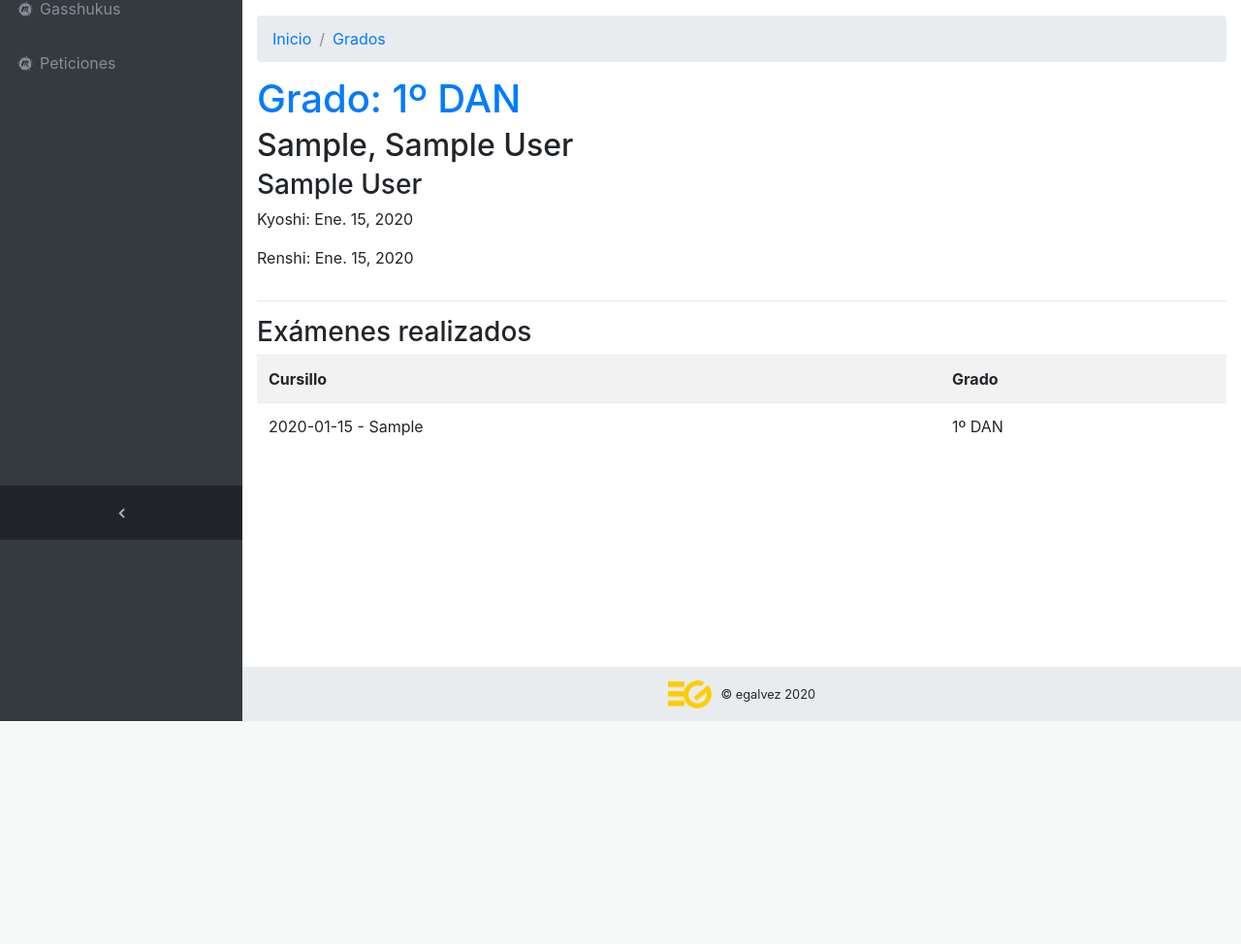
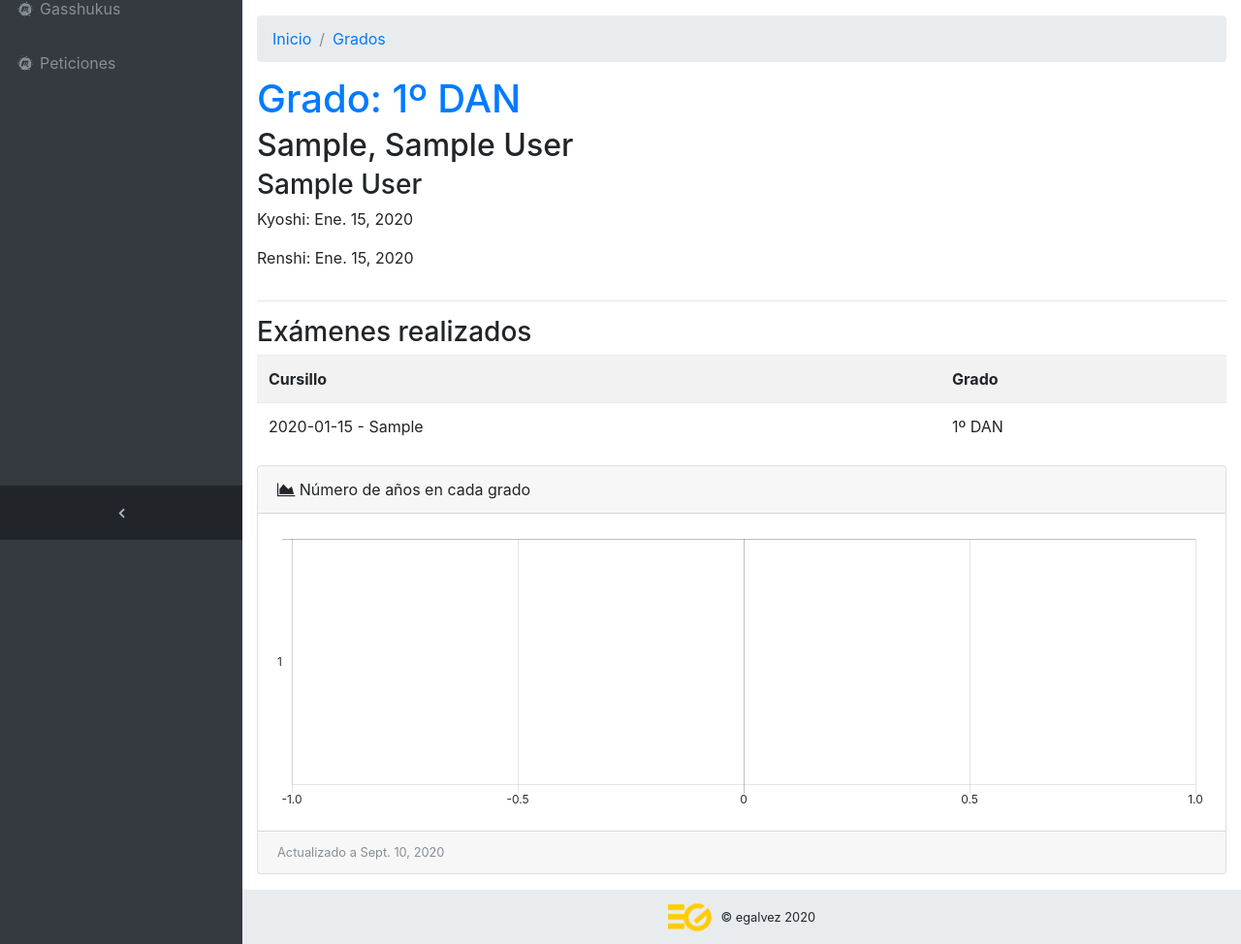
Before and after one commit to kikega/ogkke, a Django app: page /alumnos/1/1 in a window 1280 px wide. Shown: the part 243-1217 px from the top of the page at 97% size. Before the commit the page ends 987 px from the top, so only its background shows below. Run offline with Django 3.2, Linux system fonts and the light colour scheme; a user stored in the database is signed in; tables that the repository leaves empty hold one stand-in row (values such as "Sample post"); some libraries are stand-ins or nearby versions.

Commit message:
Añadido los gráficos de tiempo en grado

```diff
--- a/administracion/views.py
+++ b/administracion/views.py
@@ -1,8 +1,10 @@
 import datetime
+import json
 from django.shortcuts import render, redirect
 from django.contrib.auth import authenticate, login, logout
 from django.contrib.auth.mixins import LoginRequiredMixin
 from django.contrib.auth.decorators import login_required
+from django.core import serializers
 from django.db.models import Q
 from django.views.generic import TemplateView, ListView
 from administracion.models import Dojo, Alumno, Examen, Cursillo, Peticion
@@ -69,14 +71,31 @@ def alumnos_view(request,grado=1):
 
 @login_required
 def alumnos_detalle_view(request, grado, id):
-    """Función que lista los detalles de un alumno y los eventos en los cuales se ha examinado"""
+    """Función que lista los detalles de un alumno, los eventos en los cuales se ha examinado
+    Y los años que ha estado en cada grado"""
     alumno = Alumno.objects.get(id=id)
     examen = Examen.objects.filter(alumno=id)
     hoy = datetime.date.today()
-    for year in examen:
-        print("Año {} - Grado {}".format(year.evento.fecha.year, year.grado))
-        print(hoy.year)
-    return render(request, 'alumnodetalle.html', {'alumno':alumno, 'examen':examen})
+    anios = list()
+    exm = list()
+    for idx in range(0, len(examen)):
+        exm.append(examen[idx].grado)
+        if idx == len(examen) - 1:
+            anios.append(hoy.year - examen[idx].evento.fecha.year)
+        else:
+            anios.append(examen[idx+1].evento.fecha.year - examen[idx].evento.fecha.year)
+
+    # grafico = dict(zip(exm, anios))
+
+    # data = serializers.serialize('json', grafico, fields=('x','y'))
+
+    return render(request, 'alumnodetalle.html', {
+        'alumno':alumno,
+        'examen':examen,
+        'hoy':hoy,
+        'exm': exm,
+        'anios': anios
+        })
 
 
 @login_required
--- a/static/js/sb-admin.js
+++ b/static/js/sb-admin.js
@@ -65,7 +65,7 @@ Chart.defaults.global.defaultFontColor = '#292b2c';
 // -- Area Chart Example
 var ctx = document.getElementById("myAreaChart");
 var myLineChart = new Chart(ctx, {
-  type: 'line',
+  type: 'bar',
   data: {
     labels: ["1", "2", "3", "4", "5", "6", "7", "8", "9", "10"],
     datasets: [{
--- a/templates/alumnodetalle.html
+++ b/templates/alumnodetalle.html
@@ -52,8 +52,94 @@
       </div>
     </div>
 
+    <!-- <div class="row">
+      <div class="col">
+        <h3>Años en un grado</h3>
+          <table class="table table-striped">
+            <tr>
+              <th>Examen</th>
+              <th>Años</th>
+            </tr>
+            {% for g, y in grafico.items %}
+              <tr>
+                <td>{{ g }}º DAN</td>
+                <td>{{ y }}</td>
+              </tr>
+            {% endfor %}
+          </table>
+      </div>
+    </div> -->
+
+    <div class="card mb-3">
+      <div class="card-header">
+        <i class="fa fa-area-chart"></i>
+        Número de años en cada grado
+      </div>
+      <div class="card-body">
+        <canvas id="myChartGrados" width="100%" height="30"></canvas>
+      </div>
+      <div class="card-footer small text-muted">
+        Actualizado a {{ hoy }}
+      </div>
+    </div>
+
 
   </div>
 </div>
 
+
+
+
 {% endblock container %}
+
+
+{% block script_js %}
+
+<script>
+
+  var ctx = document.getElementById("myChartGrados");
+  var myLineChart = new Chart(ctx, {
+    type: 'horizontalBar',
+    data: {
+      labels: {{ exm }},
+      datasets: [{
+        label: "Dan",
+        backgroundColor: "rgba(2,117,216,0.7)",
+        borderColor: "rgba(2,117,216,1)",
+        data: {{ anios }},
+      }],
+    },
+    options: {
+      scales: {
+        xAxes: [{
+          time: {
+            unit: 'year'
+          },
+          gridLines: {
+            display: true
+          },
+          ticks: {
+            maxTicksLimit: 6
+          }
+        }],
+        yAxes: [{
+          ticks: {
+            min: 0,
+            max: 50,
+            maxTicksLimit: 5
+          },
+          gridLines: {
+            display: true
+          }
+        }],
+      },
+      legend: {
+        display: false
+      }
+    }
+  });
+
+</script>
+
+
+{% endblock script_js %}
```
